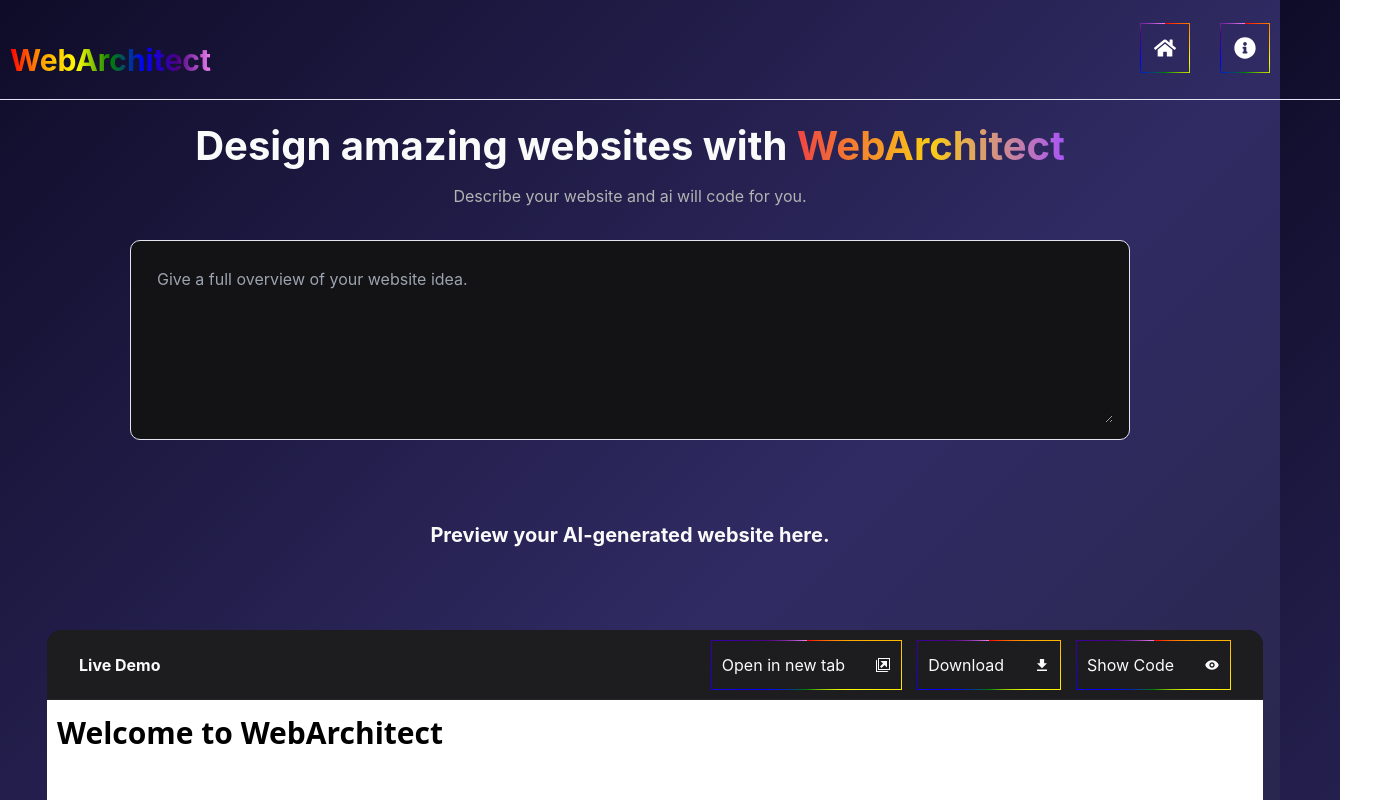
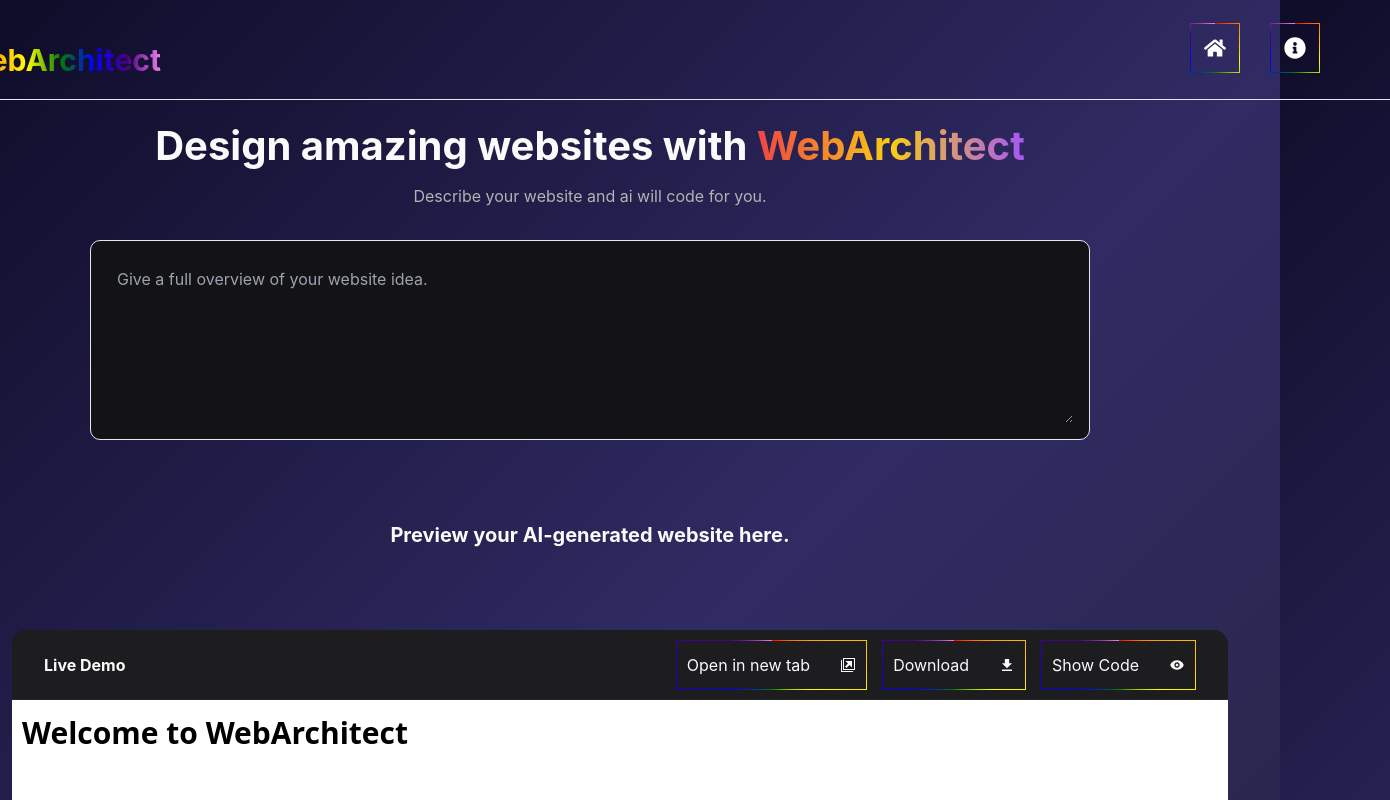
Before and after one commit to mansi-24082006/SmartUI, a React (Vite) app: page / in a window 1280 px wide. Shown: the top 800 px of the page, 1390 px wide, since content can reach past the window. Built offline with nearby package versions, Linux system fonts and the light colour scheme.

Commit message:
Update App.css

```diff
--- a/src/App.css
+++ b/src/App.css
@@ -46,7 +46,7 @@ body {
 
 /* Navbar */
 .nav {
-  width: 1400px;
+  width: 1500px;
   border-bottom: 1px solid var(--color-border);
   padding: 1rem 3rem;
   display: flex;
@@ -127,7 +127,7 @@ body {
   min-height: 100vh;
   width: 100%;
   padding: 1rem;
-  margin-left: 50px;
+  margin-left: 60px;
 }
 .preview {
   width: 100%;
```
